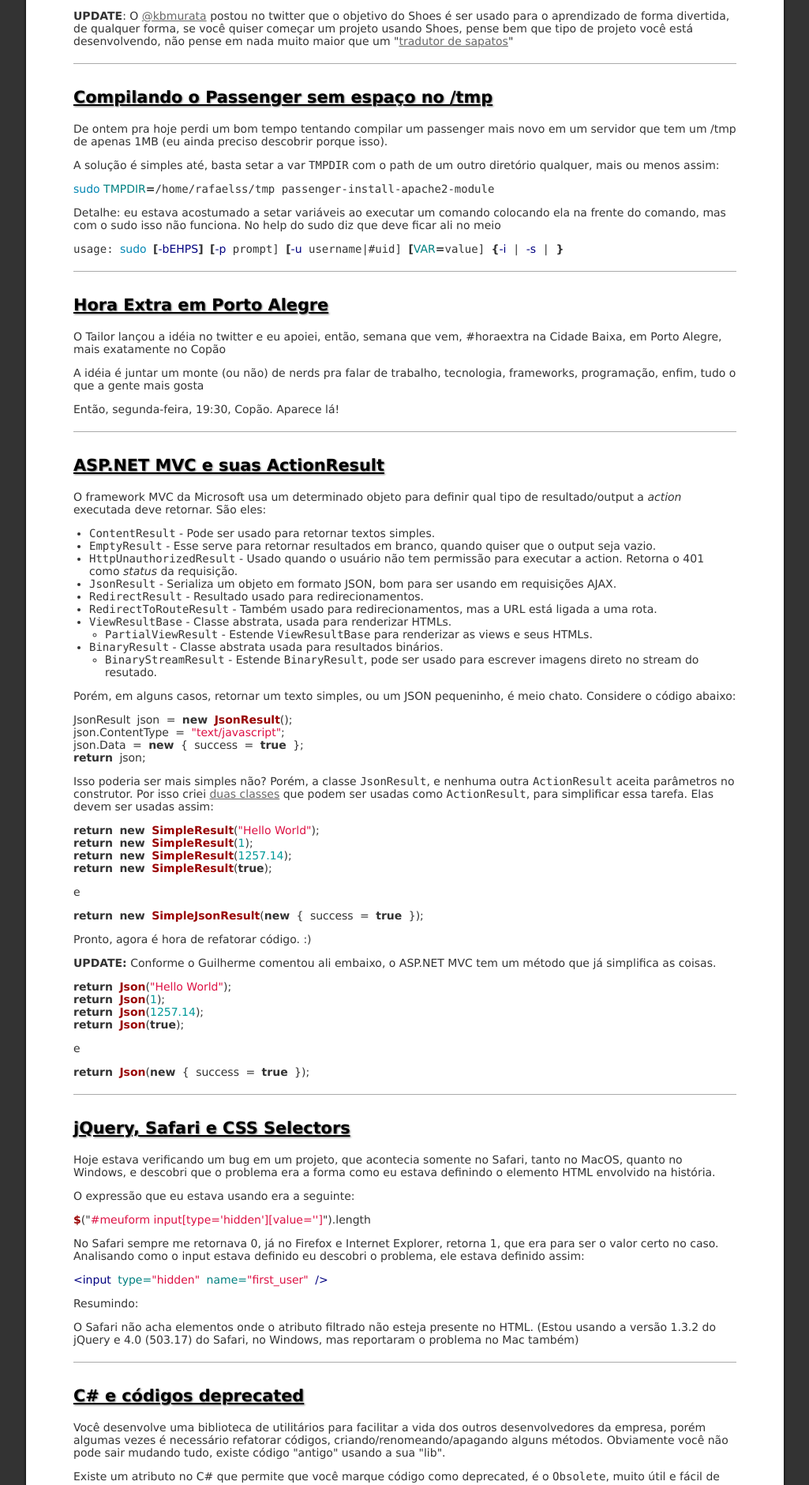
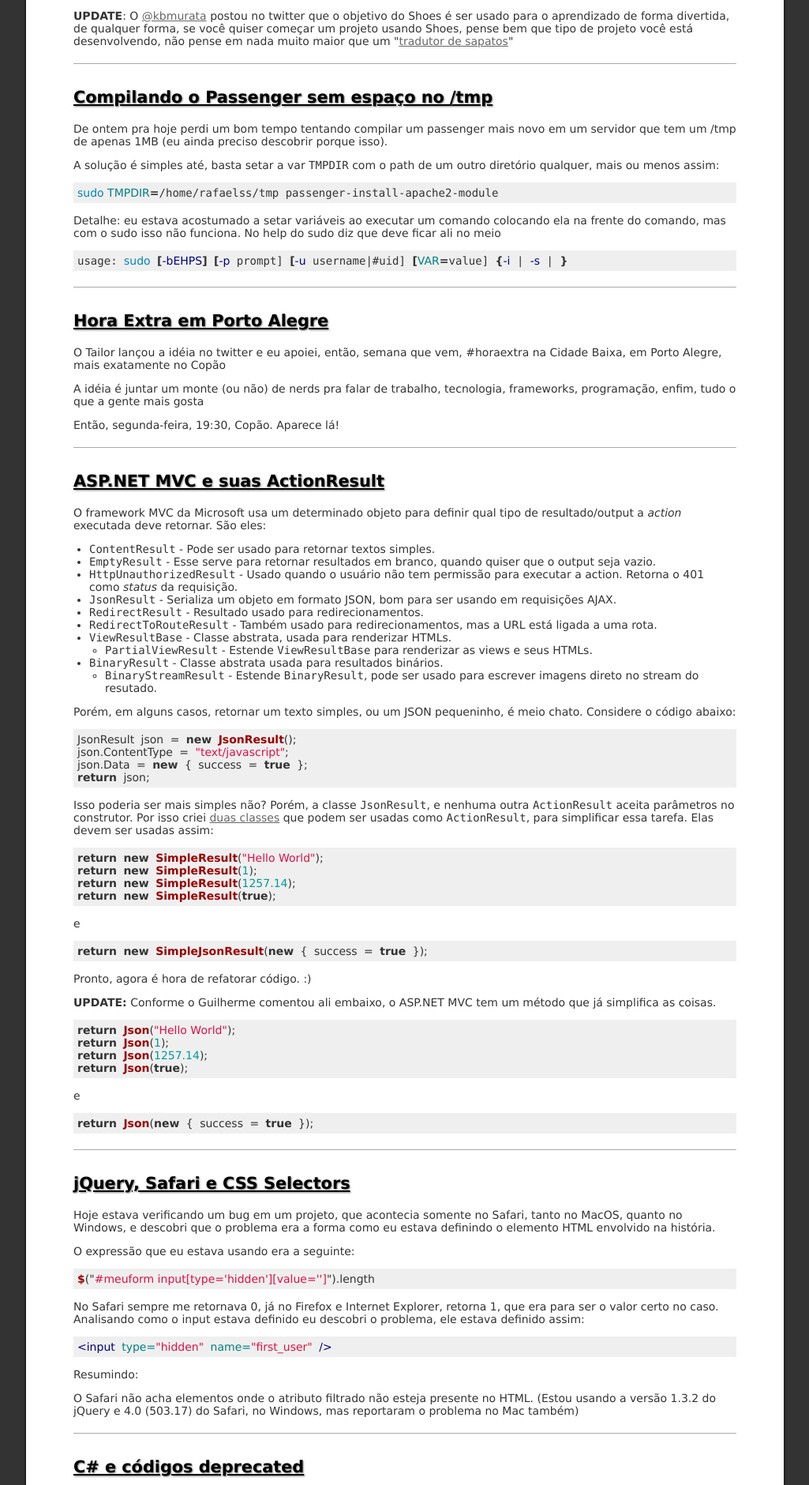
Before and after one commit to rafaelss/rafaelss.github.com, a Jekyll site: the page built from index.html, in a window 1280 px wide. Shown: the part 452-2332 px from the top of the page at 79% size, without its empty margins (127-1152 px from the left). Built offline with Jekyll 4.4.1, drawn with Linux system fonts in a browser that asks for light colours; the list of posts is cut into pages by our own code; comment, search, counter and statistics services are not loaded.

Commit message:
better code visualization

```diff
--- a/assets/stylesheets/default.css
+++ b/assets/stylesheets/default.css
@@ -18,6 +18,6 @@ ul#links {padding:10px 6px;}
 ul#links li {display:inline;margin-right:20px;}
 ul#links li a {position:relative;bottom:7px;}
 a {color:#666666;}
-pre {margin:1em 0px;}
+pre {margin:1em 0px;padding:5px;background-color:#EFEFEF;}
 code {font-family:'Monaco',monospace;font-size:14px;}
 address {margin:30px 0px 20px 0px;}
```
